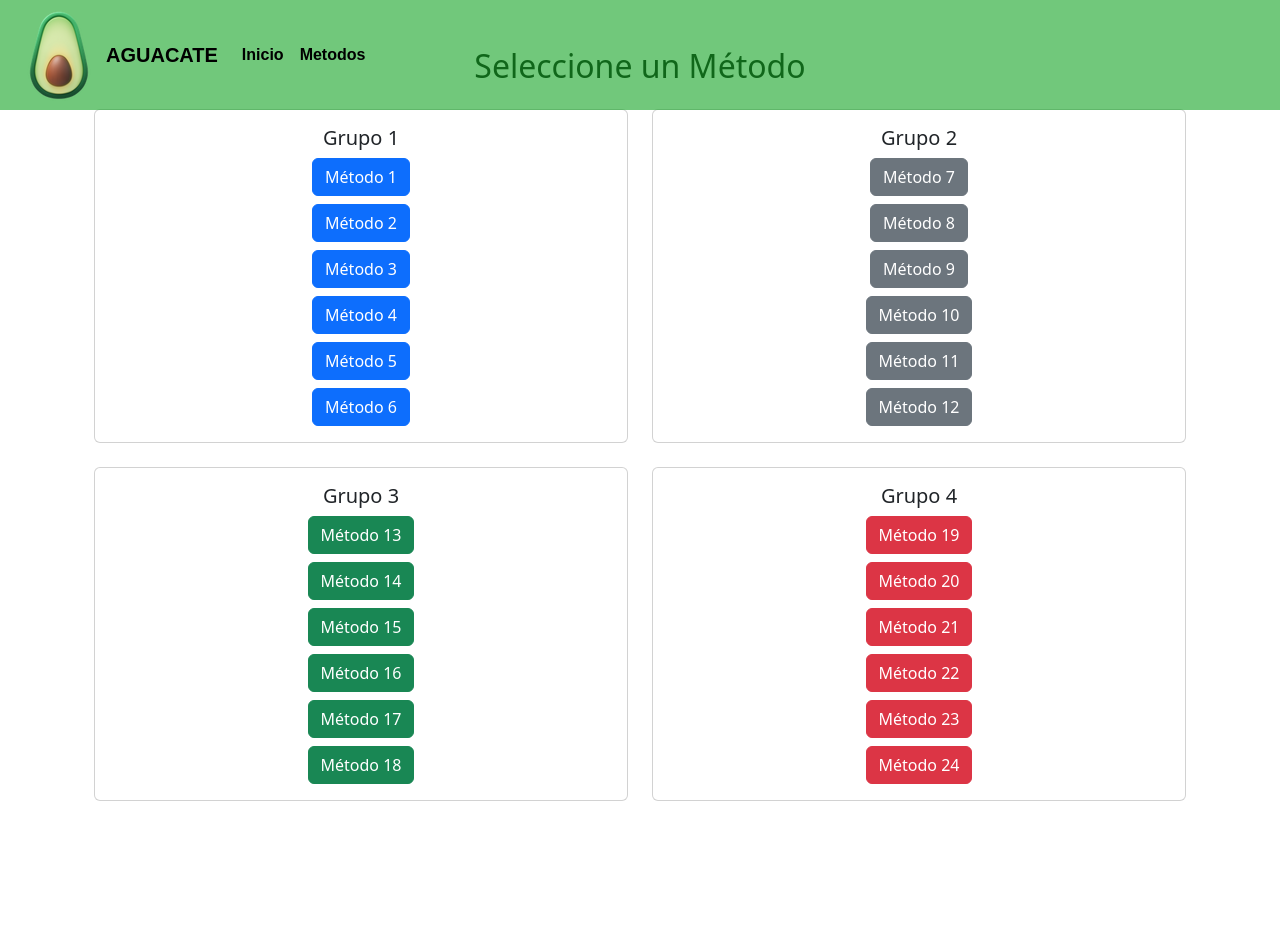
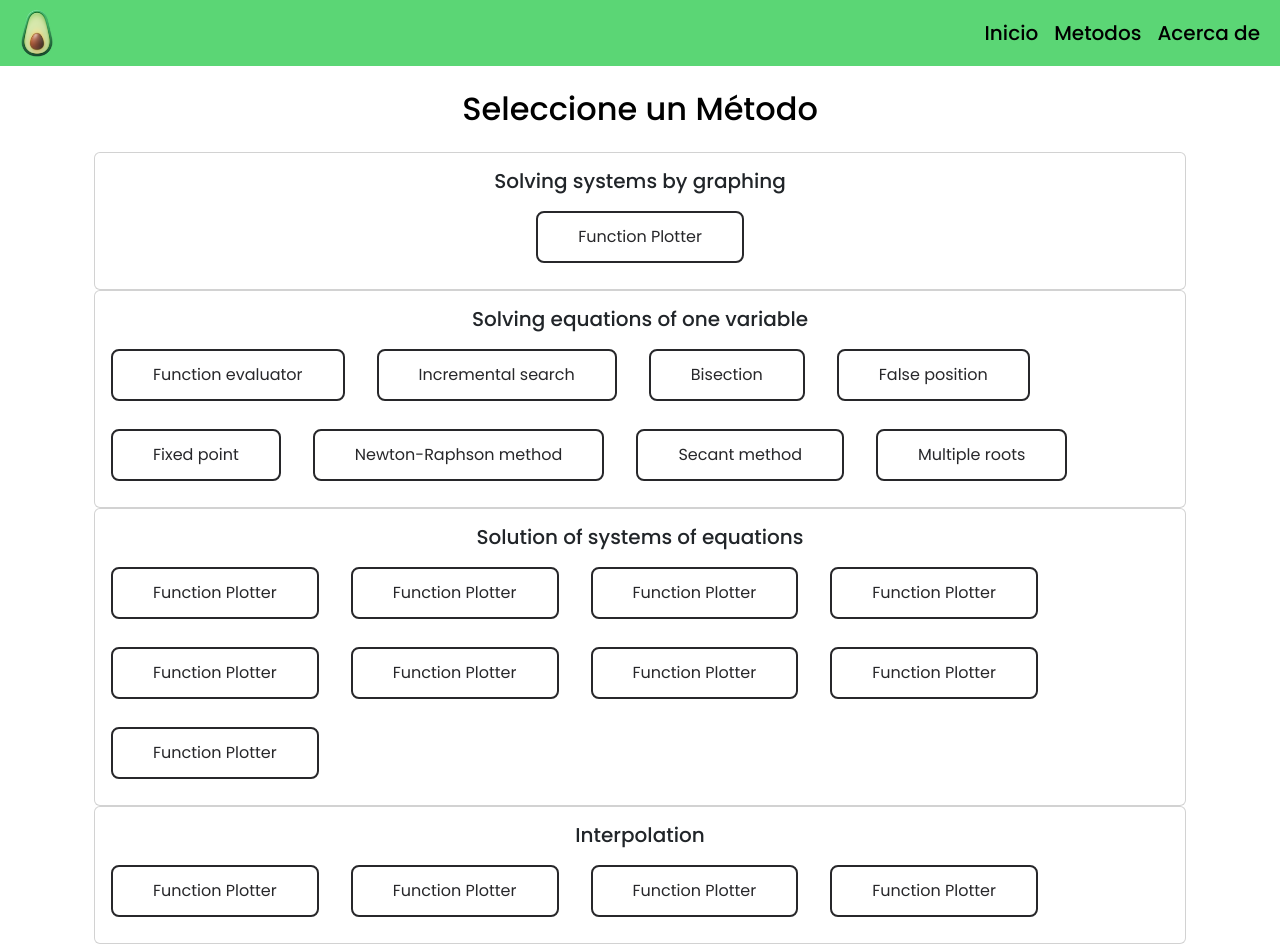
Before and after one commit to Pocverdn/Aguacate, a Django app: page /metodos/ in a window 1280 px wide. Before the commit the page ends 801 px from the top, so only its background shows below. Run offline with Django 4.2, Linux system fonts and the light colour scheme.

Commit message:
Actualizado el front de la página

```diff
--- a/Aguacate/urls.py
+++ b/Aguacate/urls.py
@@ -9,6 +9,7 @@ from main import views as mainViews
 urlpatterns = [
     path('', mainViews.index, name="Home"),
     path('metodos/', mainViews.metodos, name="Metodos"),
+    path('acercade/', mainViews.acercade, name="Acerca de"),
     path('metodo1/', mainViews.metodo1, name="Metodo1"),
     path('metodo2/', mainViews.metodo2, name="Metodo2"),
     path('metodo3/', mainViews.metodo3, name="Metodo3"),
--- /dev/null
+++ b/main/static/main/layout/base.css
@@ -0,0 +1,27 @@
+body {
+    background-color: white;
+    color: black;
+    justify-content: center;
+    align-items: center;
+}
+.navbar {
+    font-size: 20px;
+}
+.poppins-medium {
+    font-family: "Poppins", serif;
+    font-weight: 500;
+    font-style: normal;
+  }
+.image-container {
+    display: flex;
+    justify-content: center; /* Centra horizontalmente */
+    align-items: center; /* Centra verticalmente */
+}
+.image {
+    width: 30%;
+    height: 50%;
+}
+.logo {
+    width: 50px;
+    height: 50px;
+}
--- /dev/null
+++ b/main/static/main/metodos.css
@@ -0,0 +1,23 @@
+.formbox button[type="submit"]{
+
+    border: 0;
+    background: none;
+    display: block;
+    margin: 10px auto;
+    text-align: center;
+    font-weight: 400;
+    border: 2px solid #27272a;
+    padding: 12px 40px;
+    outline: none;
+    color: #27272a;
+    border-radius: 8px;
+    transition: 0.25s;
+    cursor: pointer;
+
+}
+.formbox button[type="submit"]:hover{
+
+    background: #5bd675;
+    border-color: #5bd675;
+
+}
--- a/main/templates/index.html
+++ b/main/templates/index.html
@@ -1,11 +1,12 @@
 {% extends "layout/base.html" %}
+{% load static %}
 
-{% block title %}Home{% endblock %}
+{% block title %}Inicio{% endblock %}
 
 {% block content %}
     <div class="image-container">
 
-        <img src="/media/others/Agucate_matematico.png" alt="Imagen grande"  class="image">
+        <img src="{% static 'main/images/Agucate_matematico.png' %}" alt="Imagen grande" class="image">
 
     </div>
 {% endblock %}
--- a/main/templates/layout/base.html
+++ b/main/templates/layout/base.html
@@ -1,69 +1,42 @@
+{% load static %}
+
 <!doctype html>
 <html lang="en">
     <head>
         <meta charset="utf-8">
         <meta name="viewport" content="width=device-width, initial-scale=1">
         <title>{% block title %}Aguacate{% endblock %}</title>
+        <link rel="preconnect" href="https://fonts.googleapis.com">
+        <link rel="preconnect" href="https://fonts.gstatic.com" crossorigin>
+        <link href="https://fonts.googleapis.com/css2?family=Poppins:ital,wght@0,100;0,200;0,300;0,400;0,500;0,600;0,700;0,800;0,900;1,100;1,200;1,300;1,400;1,500;1,600;1,700;1,800;1,900&display=swap" rel="stylesheet">
         <link href="https://cdn.jsdelivr.net/npm/bootstrap@5.3.3/dist/css/bootstrap.min.css" rel="stylesheet" integrity="sha384-QWTKZyjpPEjISv5WaRU9OFeRpok6YctnYmDr5pNlyT2bRjXh0JMhjY6hW+ALEwIH" crossorigin="anonymous">
-        <style>
-            body {
-                background-color: white;
-                color: black;
-                margin: 0;
-                height: 100vh;
-                display: flex;
-                flex-direction: column;
-                justify-content: center;
-                align-items: center;
-            }
-
-            .navbar-brand,
-            .navbar-nav .nav-link {
-                color: black; /* Color de los enlaces */
-                font-family: 'Figtree', sans-serif; /* Cambiar la tipografía */
-                font-weight: bold;
-            }
-
-
-            .image {
-
-                max-width: 100%;
-                max-height: 80%;
-                border-radius: 10px; /* Bordes redondeados para la imagen */
-            }
-
-            .image-container {
-                display: flex;
-                justify-content: center; /* Centra horizontalmente */
-                align-items: center; /* Centra verticalmente */
-                width: 100%; /* Ocupar todo el ancho */
-                height: 100vh; /* Ocupar toda la altura */
-            }
-        </style>
+        <link href="{% static 'main/layout/base.css' %}" rel="stylesheet">
+        <link href="{% static 'main/metodos.css' %}" rel="stylesheet">
 
     </head>
 
 
-  <body>
+  <body class="poppins-medium">
 
-    <nav class="navbar navbar-expand-lg navbar-light fixed-top" style="background-color: #1aa72b9e;">
+    <nav class="navbar navbar-expand-lg navbar-light" style="background-color: #5bd675;">
         <div class="container-fluid">
-            <img src="media/others/aguacate.png" alt="">
-            <a class="navbar-brand" href="#">AGUACATE</a>
+            <a href="/">
+                <img class="logo" src="{% static 'main/images/aguacate.png' %}" alt="logo_aguacate">
+            </a>
             <button class="navbar-toggler" type="button" data-toggle="collapse" data-target="#navbarNavAltMarkup" aria-controls="navbarNavAltMarkup" aria-expanded="false" aria-label="Toggle navigation">
                 <span class="navbar-toggler-icon"></span>
             </button>
-            <div class="collapse navbar-collapse" id="navbarNavAltMarkup">
+            <div class="collapse navbar-collapse justify-content-end" id="navbarNavAltMarkup">
                 <div class="navbar-nav">
                     <a class="nav-item nav-link active" href="/">Inicio</a>
                     <a class="nav-item nav-link active" href="/metodos">Metodos</a>
+                    <a class="nav-item nav-link active" href="/acercade">Acerca de</a>
                 </div>
             </div>
         </div>
     </nav>
 
-
-    <div class="container mt-4">
+    <div class="container">
         {% block content %}
         {% endblock %}
     </div>
--- a/main/templates/metodo1.html
+++ b/main/templates/metodo1.html
@@ -1,6 +1,6 @@
 {% extends "layout/base.html" %}
 
-{% block title %}Primer Metodo{% endblock %}
+{% block title %}Primer Metodo{% endblock %} <!-- Cambiar a cada nombre correspondiente -->
 
 {% block content %}
 
--- a/main/templates/metodos.html
+++ b/main/templates/metodos.html
@@ -1,68 +1,100 @@
 {% extends "layout/base.html" %}
 
-{% block title %}Home{% endblock %}
+{% block title %}Metodos{% endblock %}
 
 {% block content %}
-<div class="container text-center">
+<div class="container-margin container text-center">
     <h2 class="my-4">Seleccione un Método</h2>
 
+    <div class="container">
         <div class="row">
-        <div class="col-md-6">
-            <div class="card p-3">
-                <h5>Grupo 1</h5>
-                <div class="d-grid gap-2">
-                    <form action="/metodo1/" method="POST">{% csrf_token %}<button class="btn btn-primary" type="submit">Método 1</button></form>
-                    <form action="/metodo2/" method="POST">{% csrf_token %}<button class="btn btn-primary" type="submit">Método 2</button></form>
-                    <form action="/metodo3/" method="POST">{% csrf_token %}<button class="btn btn-primary" type="submit">Método 3</button></form>
-                    <form action="/metodo4/" method="POST">{% csrf_token %}<button class="btn btn-primary" type="submit">Método 4</button></form>
-                    <form action="/metodo5/" method="POST">{% csrf_token %}<button class="btn btn-primary" type="submit">Método 5</button></form>
-                    <form action="/metodo6/" method="POST">{% csrf_token %}<button class="btn btn-primary" type="submit">Método 6</button></form>
+            <div class="card p-3 justify-content-start">
+                <h5>Solving systems by graphing</h5>
+                <div class="row">
+                    <div class="col-auto-auto">
+                        <form action="/metodo1/" method="POST" class="formbox" >{% csrf_token %}<button type="submit">Function Plotter</button></form>
                     </div>
                 </div>
             </div>
-
-        <div class="col-md-6">
             <div class="card p-3">
-                <h5>Grupo 2</h5>
-                <div class="d-grid gap-2">
-                    <form action="/metodo7/" method="POST">{% csrf_token %}<button class="btn btn-secondary" type="submit">Método 7</button></form>
-                    <form action="/metodo8/" method="POST">{% csrf_token %}<button class="btn btn-secondary" type="submit">Método 8</button></form>
-                    <form action="/metodo9/" method="POST">{% csrf_token %}<button class="btn btn-secondary" type="submit">Método 9</button></form>
-                    <form action="/metodo10/" method="POST">{% csrf_token %}<button class="btn btn-secondary" type="submit">Método 10</button></form>
-                    <form action="/metodo11/" method="POST">{% csrf_token %}<button class="btn btn-secondary" type="submit">Método 11</button></form>
-                    <form action="/metodo12/" method="POST">{% csrf_token %}<button class="btn btn-secondary" type="submit">Método 12</button></form>
+                <h5>Solving equations of one variable</h5>
+                <div class="row gap-2">
+                    <div class="col-auto">
+                        <form action="/metodo2/" method="POST" class="formbox" >{% csrf_token %}<button type="submit">Function evaluator</button></form>
+                    </div>
+                    <div class="col-auto">
+                        <form action="/metodo3/" method="POST" class="formbox" >{% csrf_token %}<button type="submit">Incremental search</button></form>
+                    </div>
+                    <div class="col-auto">
+                        <form action="/metodo4/" method="POST" class="formbox" >{% csrf_token %}<button type="submit">Bisection</button></form>
+                    </div>
+                    <div class="col-auto">
+                        <form action="/metodo5/" method="POST" class="formbox" >{% csrf_token %}<button type="submit">False position</button></form>
+                    </div>
+                    <div class="col-auto">
+                        <form action="/metodo6/" method="POST" class="formbox" >{% csrf_token %}<button type="submit">Fixed point</button></form>
+                    </div>
+                    <div class="col-auto">
+                        <form action="/metodo7/" method="POST" class="formbox" >{% csrf_token %}<button type="submit">Newton-Raphson method</button></form>
+                    </div>
+                    <div class="col-auto">
+                        <form action="/metodo8/" method="POST" class="formbox" >{% csrf_token %}<button type="submit">Secant method</button></form>
+                    </div>
+                    <div class="col-auto">
+                        <form action="/metodo9/" method="POST" class="formbox" >{% csrf_token %}<button type="submit">Multiple roots</button></form>
                     </div>
                 </div>
             </div>
-
-        <div class="col-md-6 mt-4">
             <div class="card p-3">
-                <h5>Grupo 3</h5>
-                <div class="d-grid gap-2">
-                    <form action="/metodo13/" method="POST">{% csrf_token %}<button class="btn btn-success" type="submit">Método 13</button></form>
-                    <form action="/metodo14/" method="POST">{% csrf_token %}<button class="btn btn-success" type="submit">Método 14</button></form>
-                    <form action="/metodo15/" method="POST">{% csrf_token %}<button class="btn btn-success" type="submit">Método 15</button></form>
-                    <form action="/metodo16/" method="POST">{% csrf_token %}<button class="btn btn-success" type="submit">Método 16</button></form>
-                    <form action="/metodo17/" method="POST">{% csrf_token %}<button class="btn btn-success" type="submit">Método 17</button></form>
-                    <form action="/metodo18/" method="POST">{% csrf_token %}<button class="btn btn-success" type="submit">Método 18</button></form>
+                <h5>Solution of systems of equations</h5>
+                <div class="row gap-2">
+                    <div class="col-auto">
+                        <form action="/metodo10/" method="POST" class="formbox" >{% csrf_token %}<button type="submit">Function Plotter</button></form>
+                    </div>
+                    <div class="col-auto">
+                        <form action="/metodo11/" method="POST" class="formbox" >{% csrf_token %}<button type="submit">Function Plotter</button></form>
+                    </div>
+                    <div class="col-auto">
+                        <form action="/metodo12/" method="POST" class="formbox" >{% csrf_token %}<button type="submit">Function Plotter</button></form>
+                    </div>
+                    <div class="col-auto">
+                        <form action="/metodo13/" method="POST" class="formbox" >{% csrf_token %}<button type="submit">Function Plotter</button></form>
+                    </div>
+                    <div class="col-auto">
+                        <form action="/metodo14/" method="POST" class="formbox" >{% csrf_token %}<button type="submit">Function Plotter</button></form>
+                    </div>
+                    <div class="col-auto">
+                        <form action="/metodo15/" method="POST" class="formbox" >{% csrf_token %}<button type="submit">Function Plotter</button></form>
+                    </div>
+                    <div class="col-auto">
+                        <form action="/metodo16/" method="POST" class="formbox" >{% csrf_token %}<button type="submit">Function Plotter</button></form>
+                    </div>
+                    <div class="col-auto">
+                        <form action="/metodo17/" method="POST" class="formbox" >{% csrf_token %}<button type="submit">Function Plotter</button></form>
+                    </div>
+                    <div class="col-auto">
+                        <form action="/metodo18/" method="POST" class="formbox" >{% csrf_token %}<button type="submit">Function Plotter</button></form>
                     </div>
                 </div>
             </div>
-
-        <div class="col-md-6 mt-4">
             <div class="card p-3">
-                <h5>Grupo 4</h5>
-                <div class="d-grid gap-2">
-                    <form action="/metodo19/" method="POST">{% csrf_token %}<button class="btn btn-danger" type="submit">Método 19</button></form>
-                    <form action="/metodo20/" method="POST">{% csrf_token %}<button class="btn btn-danger" type="submit">Método 20</button></form>
-                    <form action="/metodo21/" method="POST">{% csrf_token %}<button class="btn btn-danger" type="submit">Método 21</button></form>
-                    <form action="/metodo22/" method="POST">{% csrf_token %}<button class="btn btn-danger" type="submit">Método 22</button></form>
-                    <form action="/metodo23/" method="POST">{% csrf_token %}<button class="btn btn-danger" type="submit">Método 23</button></form>
-                    <form action="/metodo24/" method="POST">{% csrf_token %}<button class="btn btn-danger" type="submit">Método 24</button></form>
+                <h5>Interpolation</h5>
+                <div class="row gap-2">
+                    <div class="col-auto">
+                        <form action="/metodo19/" method="POST" class="formbox" >{% csrf_token %}<button type="submit">Function Plotter</button></form>
+                    </div>
+                    <div class="col-auto">
+                        <form action="/metodo20/" method="POST" class="formbox" >{% csrf_token %}<button type="submit">Function Plotter</button></form>
+                    </div>
+                    <div class="col-auto">
+                        <form action="/metodo21/" method="POST" class="formbox" >{% csrf_token %}<button type="submit">Function Plotter</button></form>
+                    </div>
+                    <div class="col-auto">
+                        <form action="/metodo22/" method="POST" class="formbox" >{% csrf_token %}<button type="submit">Function Plotter</button></form>
                     </div>
                 </div>
             </div>
-
+        </div>
     </div>
 </div>
 {% endblock %}
--- a/main/views.py
+++ b/main/views.py
@@ -14,6 +14,9 @@ def metodos(request):
     if request.method == "POST":
         print("hello0")
         return redirect("/metodo1/")
+
+def acercade(request):
+    return render(request, "acercade.html")
 
 def metodo1(request):
     return render(request, "metodo1.html")
```
Also changed, not shown: main/templates/acercade.html (added, +9 -0 lines), main/static/main/images/Agucate_matematico.png (renamed from media/others/Agucate_matematico.png), main/static/main/images/aguacate.png (renamed from media/others/aguacate.png). Lines whose indentation alone changed are shown as unchanged.
